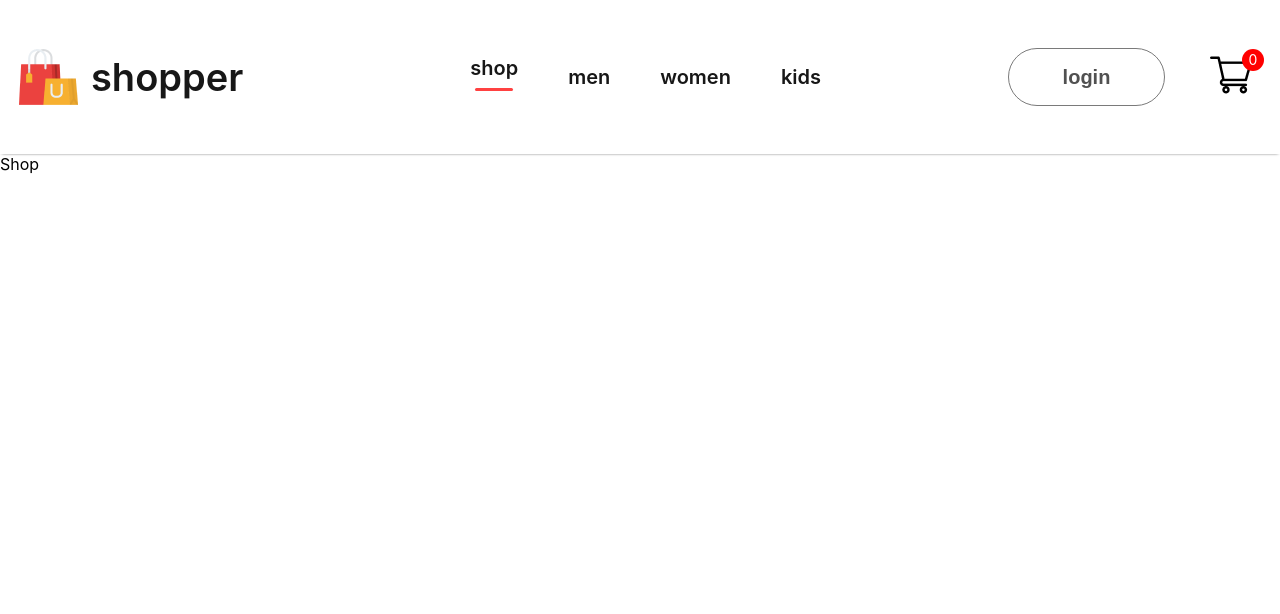
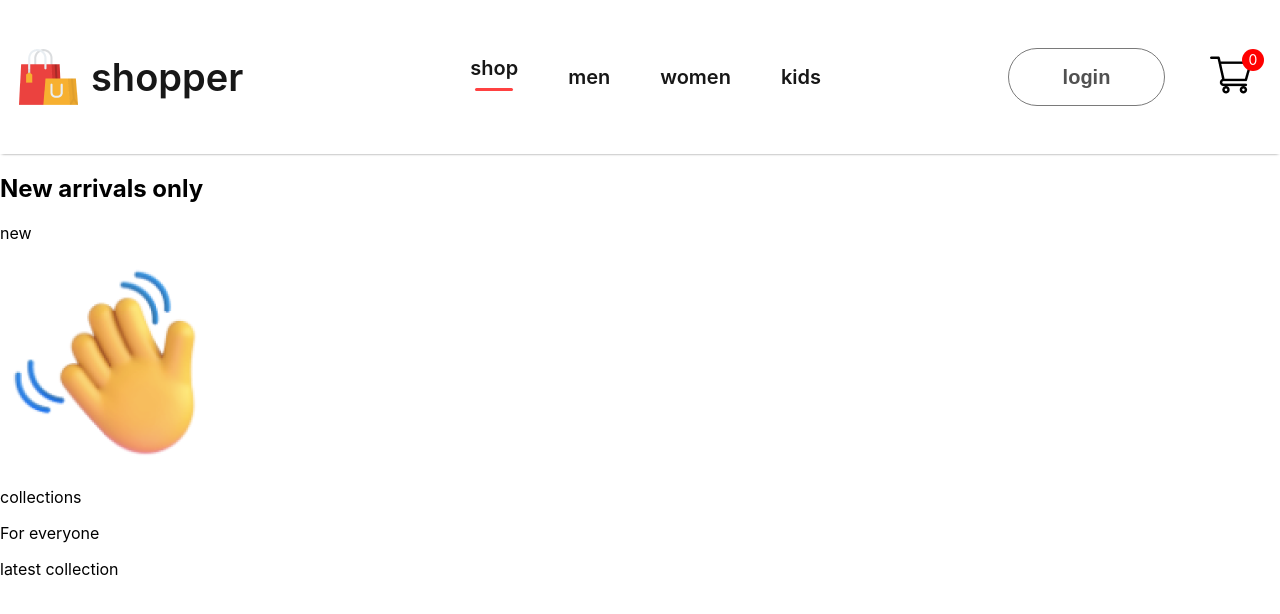
Before and after one commit to george827/E-commerce, a React (Create React App) app in the folder front-end/: page / in a window 1280 px wide. Shown: the top 614 px of the page. Built offline with nearby package versions, Linux system fonts and the light colour scheme.

Commit message:
Add style to hero

```diff
--- a/front-end/src/components/Hero/Hero.jsx
+++ b/front-end/src/components/Hero/Hero.jsx
@@ -1,9 +1,26 @@
 import React from 'react'
 import './Hero.css'
+import handHandIcon from '../assets/Frontend_Assets/hand_icon.png'
+import arrowIcon from '../assets/Frontend_Assets/arrow.png'
 
 const Hero = () => {
   return (
-    <div className='hero'>Hero</div>
+    <div className='hero'>
+      <div className="hero-right">
+        <h2>New arrivals only</h2>
+        <div className="hand-hand-icon">
+          <p>new</p>
+          <img src={ handHandIcon} alt="hand" />
+        </div>
+        <p>collections</p>
+        <p>For everyone</p>
+      </div>
+      <div className="hero-latest-btn">
+        <div>latest collection</div>
+        <img src={arrowIcon} alt="arrow-left"/>
+      </div>
+      <div className="hero-left"></div>
+    </div>
   )
 }
 
--- a/front-end/src/pages/Shop.jsx
+++ b/front-end/src/pages/Shop.jsx
@@ -1,7 +1,10 @@
 import React from 'react'
+import Hero from '../components/Hero/Hero'
 
 export const Shop = () => {
   return (
-    <div>Shop</div>
+    <div>
+      <Hero />
+      </div>
   )
 }
```
